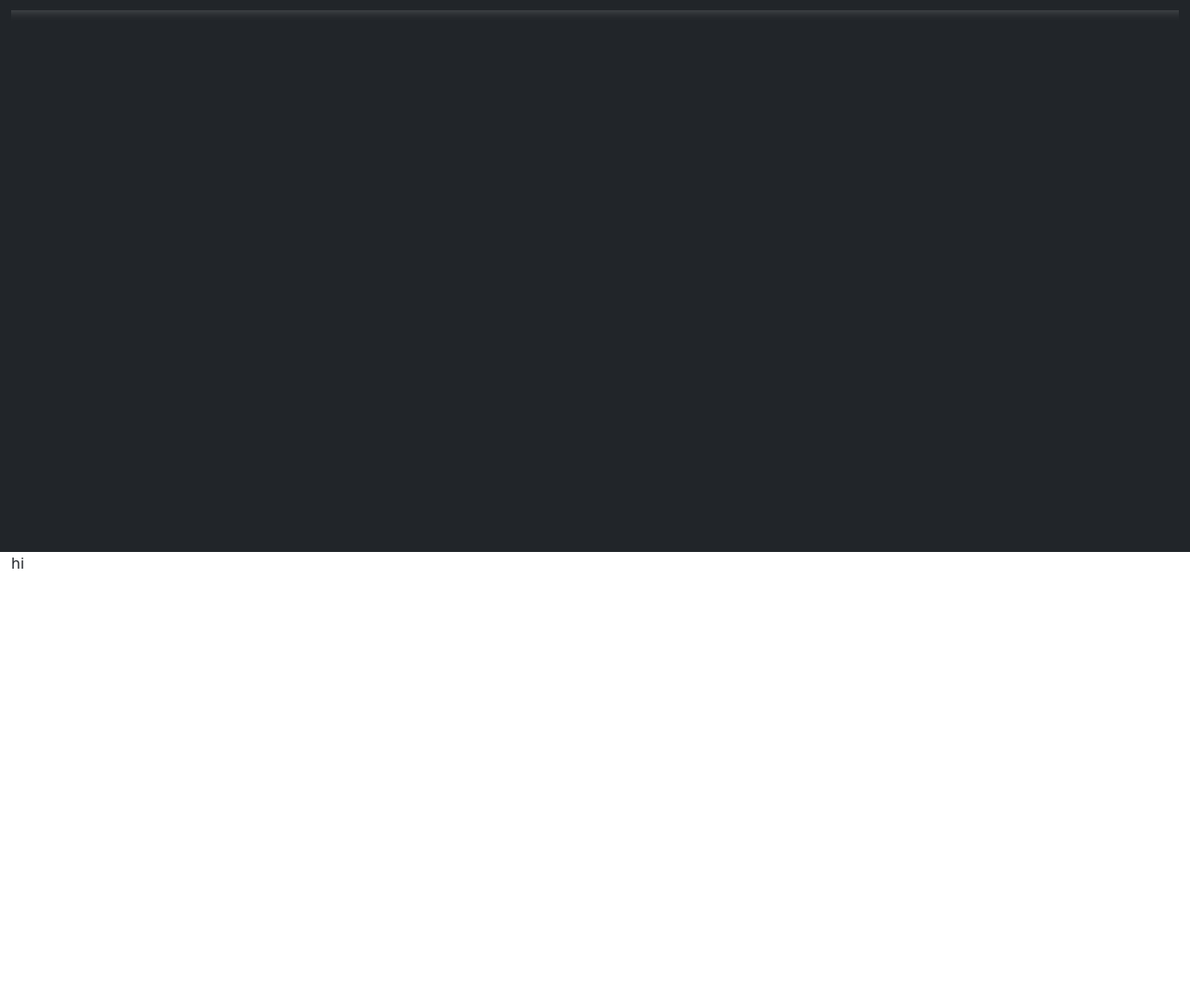
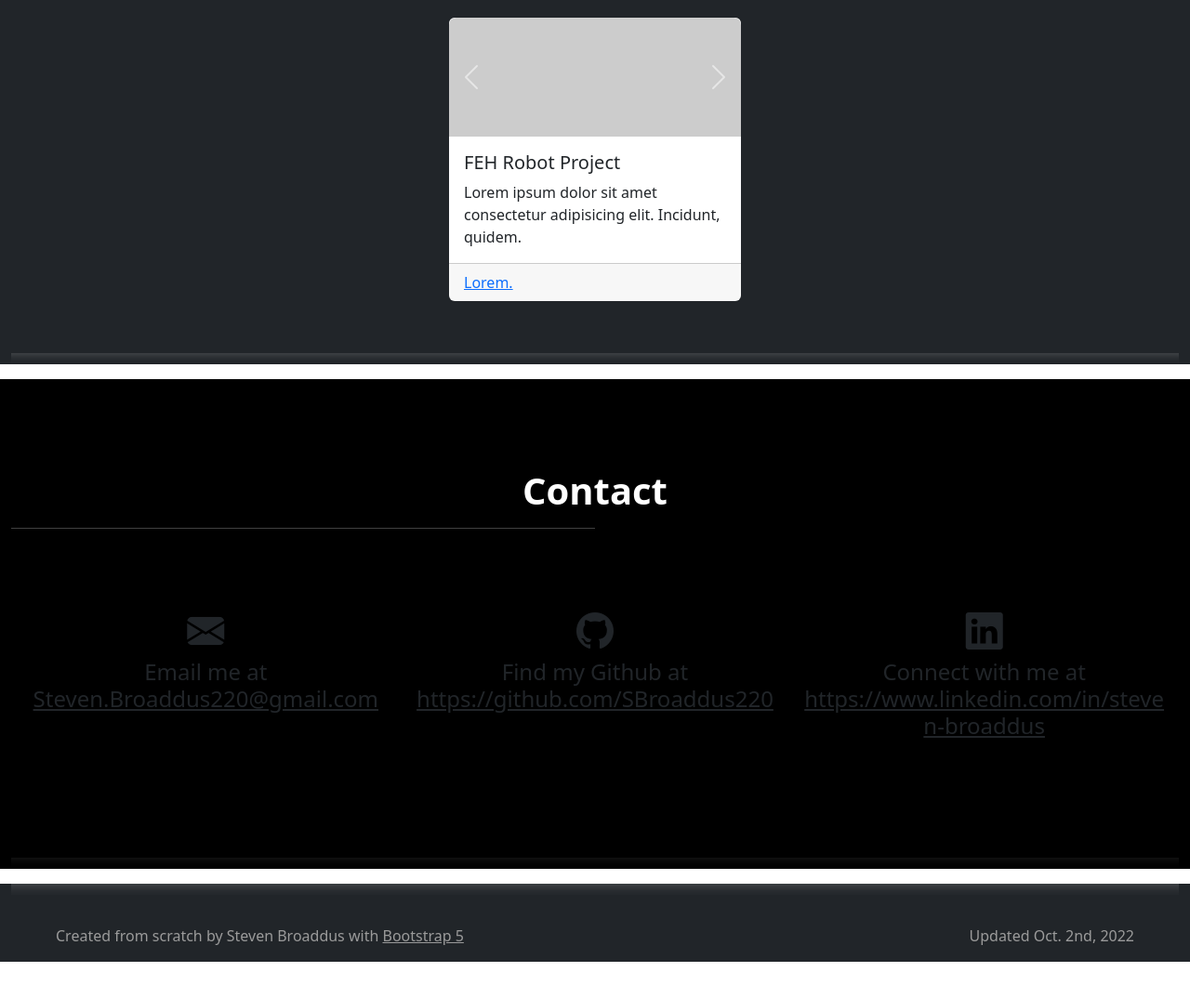
Before and after one commit to SBroaddus220/stevenbroaddus.com, a website with bundled scripts: page index.html in a window 1280 px wide. Shown: the part 3333-4407 px from the top of the page at 93% size. After the commit the page ends 4368 px from the top, so only its background shows below. Built offline with nearby package versions, Linux system fonts and the light colour scheme; placeholder pictures from the web are drawn by us; a script that the page names is missing; files whose address does not match are found by name.

Commit message:
Add contact info

```diff
--- a/index.html
+++ b/index.html
@@ -98,6 +98,12 @@
         transition: .5s;
       }
 
+      .card-img-top {
+        width: 100%;
+        height: 10vw;
+        object-fit: cover;
+      }
+
       .experience-timeline {
         border-left: 1px solid hsl(0, 0%, 85%);
         position: relative;
@@ -145,6 +151,10 @@
         #experiences {
           width: 50%;
         }
+
+        #contact-row {
+          margin: 5rem 0 5rem 0;
+        }
       }
 
       /* Uses same width breakpoints as bootstrap */
@@ -174,6 +184,10 @@
 
         #experiences {
           width: 75%;
+        }
+
+        #contact-row {
+          margin: 1rem 0 1rem 0;
         }
       }
 
@@ -491,7 +505,7 @@
 
     <!-- Projects section -->
     <section id="projects">
-      <div class="container-fluid bg-dark min-vh-100">
+      <div class="container-fluid bg-dark justify-content-center">
         <br>
         <br>
 
@@ -503,7 +517,47 @@
 
         <!-- Project cards -->
         <section id="project-cards">
+          <div class="row justify-content-center mt-5 mx-auto gx-0 w-85">
 
+            <!-- FEH Robot Project -->
+            <div class="card col-md-3 col-12 my-3 mx-3 border-0">
+
+              <!-- Carousel -->
+              <div id="feh-robot-carousel" class="carousel slide card-img-top" data-bs-ride="carousel" style="border-radius: 8px 8px 0px 0px !important; overflow: hidden;">
+                <div class="carousel-inner">
+                  <div class="carousel-item active">
+                    <img src="https://via.placeholder.com/100" class="d-block w-100" alt="FEH Robot Project">
+                  </div>
+                  <div class="carousel-item">
+                    <img src="https://via.placeholder.com/100" class="d-block w-100" alt="FEH Robot Project">
+                  </div>
+                  <div class="carousel-item">
+                    <img src="https://via.placeholder.com/100" class="d-block w-100" alt="FEH Robot Project">
+                  </div>
+                </div>
+                <button class="carousel-control-prev" type="button" data-bs-target="#feh-robot-carousel" data-bs-slide="prev">
+                  <span class="carousel-control-prev-icon" aria-hidden="true"></span>
+                  <span class="visually-hidden">Previous</span>
+                </button>
+                <button class="carousel-control-next" type="button" data-bs-target="#feh-robot-carousel" data-bs-slide="next">
+                  <span class="carousel-control-next-icon" aria-hidden="true"></span>
+                  <span class="visually-hidden">Next</span>
+                </button>
+              </div>
+
+              <div class="card-body">
+                <h5 class="card-title">FEH Robot Project</h5>
+                <p class="card-text">Lorem ipsum dolor sit amet consectetur adipisicing elit. Incidunt, quidem.</p>
+              </div>
+              <div class="card-footer text-muted">
+                <a href="#" class="text-">Lorem.</a>
+              </div>
+            </div>
+
+
+
+
+          </div>
         </section>
 
         <br>
@@ -513,8 +567,49 @@
 
     <!-- Contact section -->
     <section id="contact">
-      <div class="container-fluid">
-        <p class="vh-100">hi</p>
+      <div class="container-fluid bg-black justify-content-center">
+        <br>
+        <br>
+
+        <!-- Header -->
+        <h1 class="fw-semibold text-white pt-5 text-center">
+          Contact
+        </h1>
+        <hr style="color: white; width: 50%; text-align: center;">
+
+        <section id="contact">
+          <div class="row w-100 mx-auto" id="contact-row">
+
+            <!-- Email -->
+            <div class="col-12 col-md-4 my-3 my-md-0 text-center">
+              <a href="mailto:Steven.Broaddus220@gmail.com" style="color: inherit;"><i class="bi bi-envelope-fill fs-1"></i></a>
+              <h4 class="text-break">
+                Email me at <a href="mailto:Steven.Broaddus220@gmail.com" style="color: inherit;">Steven.Broaddus220@gmail.com</a>
+              </h4>
+            </div>
+
+            <!-- Github -->
+            <div class="col-12 col-md-4 my-3 my-md-0 text-center">
+              <a href="https://github.com/SBroaddus220" style="color: inherit;"><i class="bi bi-github fs-1"></i></a>
+              <h4 class="text-break">
+                Find my Github at <a href="https://github.com/SBroaddus220" style="color: inherit;">https://github.com/SBroaddus220</a>
+              </h4>
+            </div>
+
+            <!-- LinkedIn -->
+            <div class="col-12 col-md-4 my-3 my-md-0 text-center">
+              <a href="https://www.linkedin.com/in/steven-broaddus" style="color: inherit;"><i class="bi bi-linkedin fs-1"></i></a>
+              <h4 class="text-break">
+                Connect with me at <a href="https://www.linkedin.com/in/steven-broaddus" style="color: inherit;">https://www.linkedin.com/in/steven-broaddus</a>
+              </h4>
+            </div>
+
+
+          </div>
+        </section>
+
+        <br>
+        <hr class="section-hr" style="box-shadow: inset 0 12px 12px -12px gray;">
       </div>
     </section>
 
@@ -714,4 +809,29 @@
     </script>
 
   </body>
+
+  <footer>
+    <div class="container-fluid bg-dark justify-content-center">
+      <hr class="section-hr" style="box-shadow: inset 0 15px 15px -15px white;">
+
+      <div class="row">
+
+        <!-- Authorship -->
+        <div class="col-12 col-md-6 text-center text-md-start">
+          <p class="text-muted mt-3 ms-0 ms-md-5" style="color: rgb(155, 155, 155) !important;">
+            Created from scratch by Steven Broaddus with <a href="https://getbootstrap.com/" style="color: inherit;">Bootstrap 5</a>
+          </p>
+        </div>
+
+        <hr class="d-md-none d-block" style="width: 10%; color: white;">
+
+        <!-- Updated date -->
+        <div class="col-12 col-md-6 text-center text-md-end">
+          <p class="text-muted mt-3 me-0 me-md-5" style="color: rgb(155, 155, 155) !important;">Updated Oct. 2nd, 2022</p>
+        </div>
+      </div>
+
+
+    </div>
+  </footer>
 </html>
```
